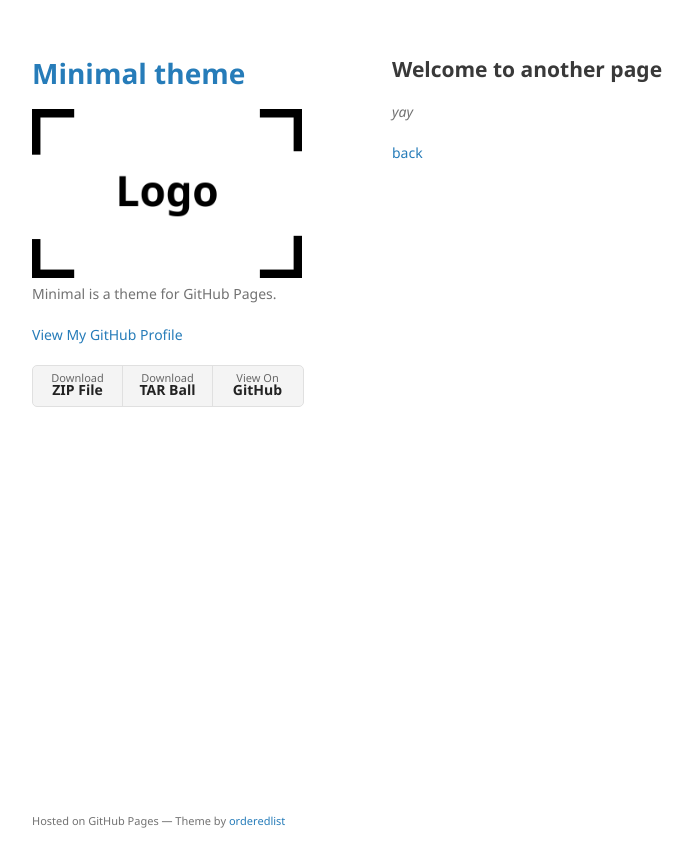
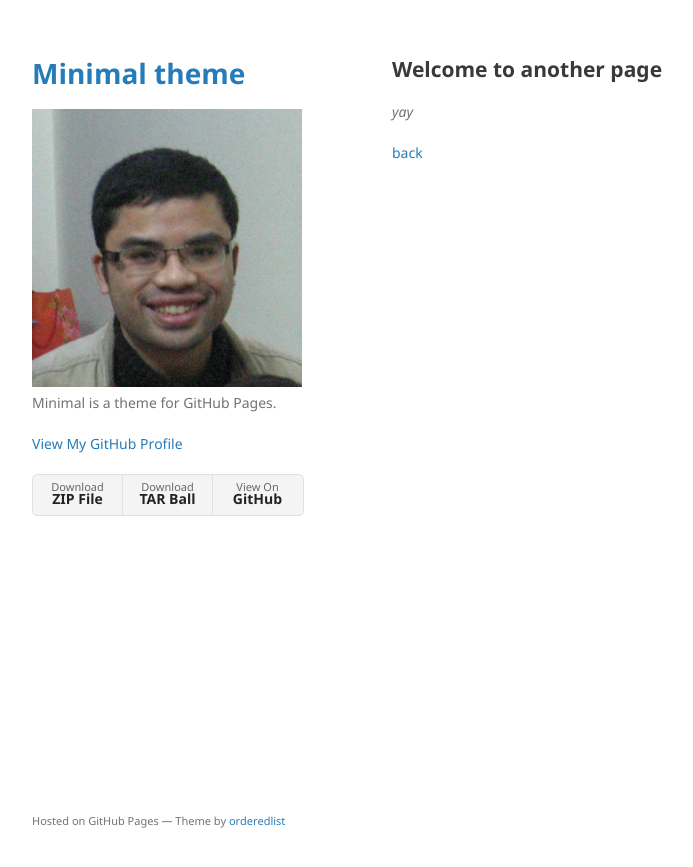
Before and after one commit to nguyenthaibinh/nguyenthaibinh.github.io, a Jekyll site: the page built from another-page.md, in a window 1280 px wide. Shown: the top 867 px of the page, without its empty margins (178-871 px from the left). Built offline with Jekyll 4.4.1, drawn with Linux system fonts in a browser that asks for light colours; our own code applies the rules of GitHub Pages for plain Markdown files.

Commit message:
updated images

```diff
--- a/_config.yml
+++ b/_config.yml
@@ -1,5 +1,5 @@
 title: Minimal theme
-logo: /assets/img/logo.png
+logo: /assets/img/binhnguyen.jpg
 description: Minimal is a theme for GitHub Pages.
 show_downloads: true
 google_analytics:
```
Also changed, not shown: assets/img/binhnguyen.jpg (added).
